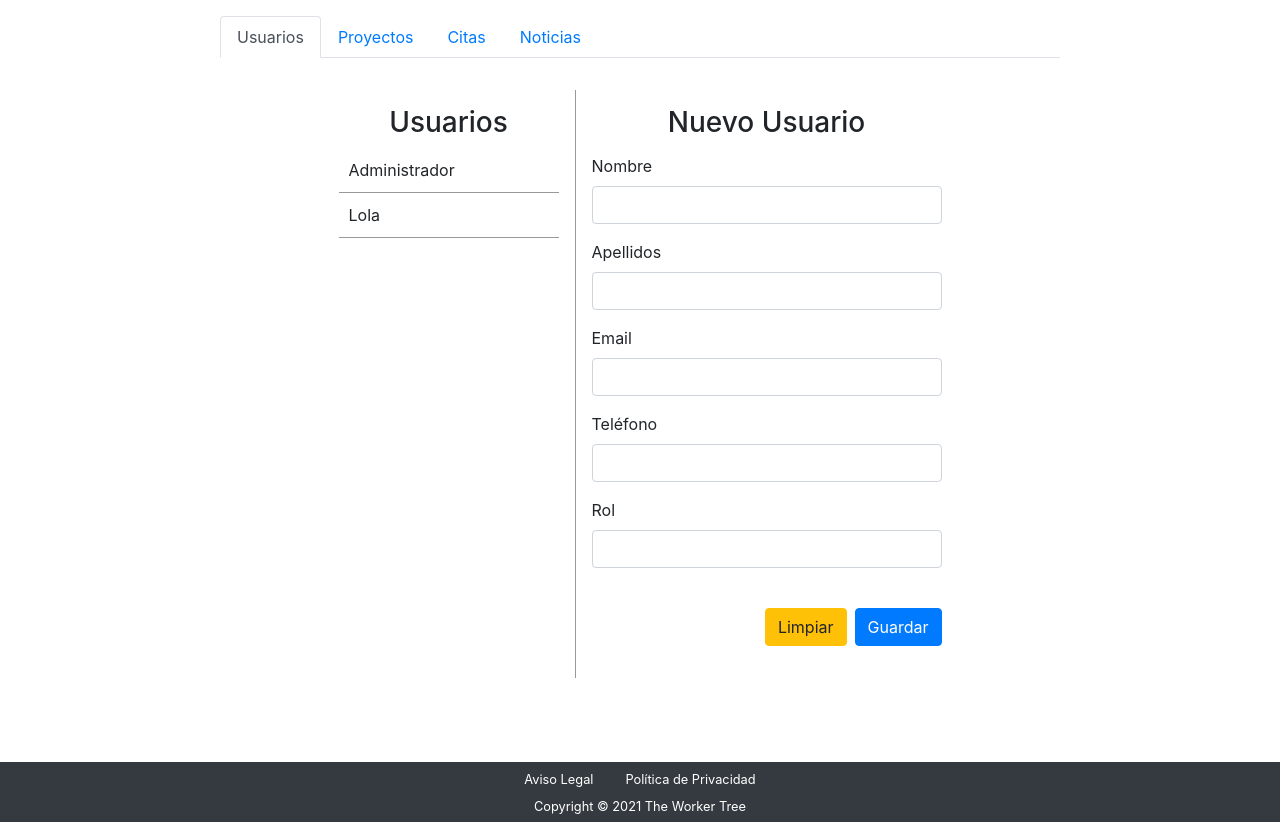
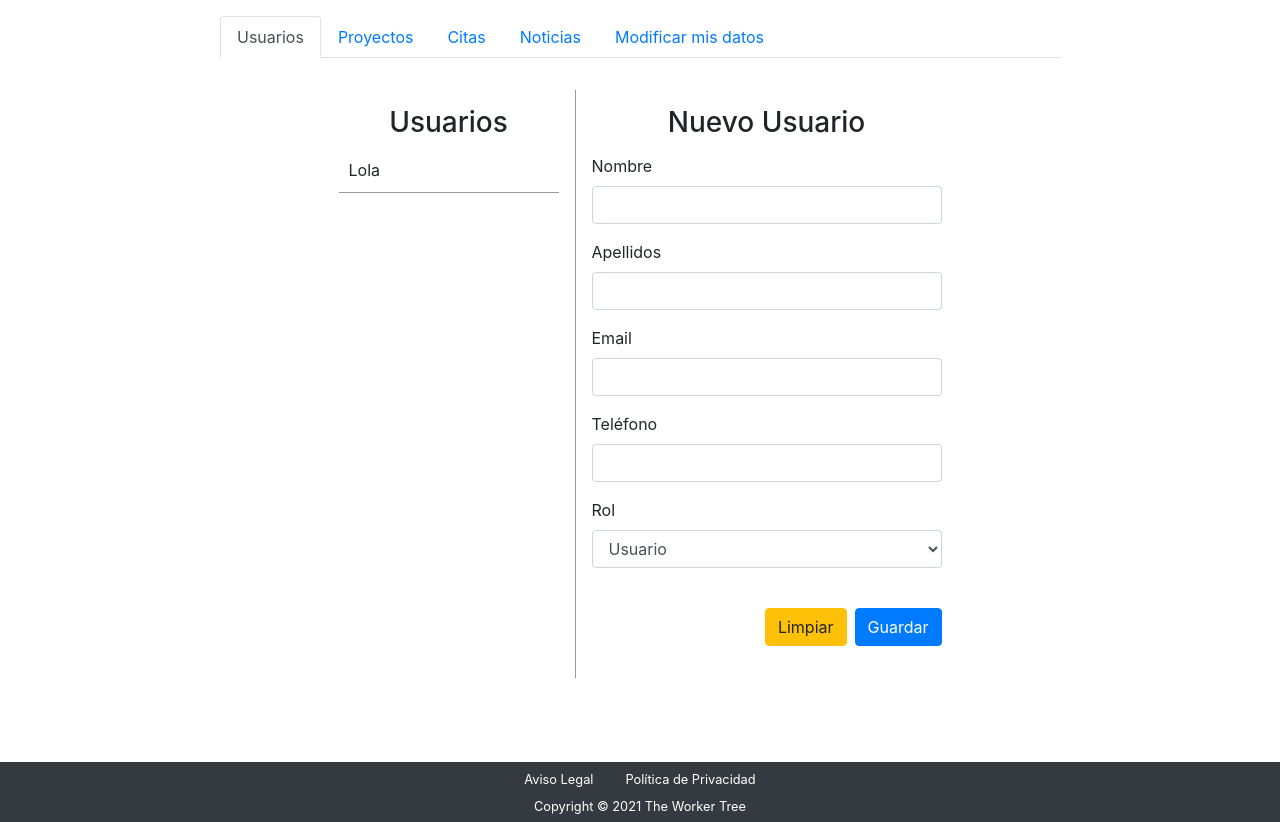
Before and after one commit to suarezgarciaroberto/twt, a PHP site: page /index.php?page=user in a window 1280 px wide. Shown: the part 86-908 px from the top of the page. Run offline with PHP 8.4, Linux system fonts and the light colour scheme; the visitor is signed in with stand-in values (Sample User, id 1); data comes from the database, SQL or seed files in the repository; data that the repository does not hold is empty; some libraries are stand-ins or nearby versions.

Commit message:
add modify data to admin

```diff
--- a/controllers/user_controller.php
+++ b/controllers/user_controller.php
@@ -110,6 +110,12 @@ class UserController{
       case 'getAll':
         echo $model->getAll();
         break;
+      case 'changePersonalData':
+        echo $this->users->updateReg($_SERVER['HTTP_USER_ID'],$_POST);
+        break;
+      case 'changePassword':
+        echo $this->users->changePassword($_SERVER['HTTP_USER_ID'],$_POST);
+        break;
       default:
         echo "Invalid Admin Action";
         break;
@@ -182,7 +188,8 @@ class UserController{
         'noticias' => $this->news->getAll(),
         'proyectos' => $this->projects->getAll(),
         'citas' => $this->dates->getAll(),
-        'usuarios' => $this->users->getAll()
+        'usuarios' => $this->users->getAll($user_id),
+        'user_data' => $this->users->getOne($user_id)
       );
     }else if($role == "user"){
       $initial_content = array(
--- a/models/users_model.php
+++ b/models/users_model.php
@@ -12,8 +12,8 @@ class UsersModel{
 
   // CRUD Operations & Close Connection
 
-  public function getAll(){
-    $sql = "SELECT `id`,".$this->columns." FROM `usuarios` WHERE 1";
+  public function getAll($adminId){
+    $sql = "SELECT `id`,".$this->columns." FROM `usuarios` WHERE `id` NOT LIKE ".$adminId;
     return $this->returnData($sql);
   }
 
--- a/views/user.php
+++ b/views/user.php
@@ -24,6 +24,9 @@
     <li class="nav-item" role="presentation">
       <a class="nav-link" id="noticias-tab" data-toggle="tab" href="#noticias" role="tab" aria-controls="noticias" aria-selected="false">Noticias</a>
     </li>
+    <li class="nav-item" role="presentation">
+      <a class="nav-link" id="mis-datos-tab" data-toggle="tab" href="#datos" role="tab" aria-controls="datos" aria-selected="false">Modificar mis datos</a>
+    </li>
   </ul>
   <div class="tab-content" id="admin-tabs-content">
     <?php
@@ -31,6 +34,7 @@
     include_once "user_sections/admin/projects_list_form.php";
     include_once "user_sections/admin/dates_list_form.php";
     include_once "user_sections/admin/news_list_form.php";
+    include_once "user_sections/personal_data.php";
     ?>
   </div>
 </div>
--- a/views/user_sections/admin/users_list_form.php
+++ b/views/user_sections/admin/users_list_form.php
@@ -35,7 +35,10 @@
         </div>
         <div class="form-group">
           <label for="role">Rol</label>
-          <input type="text" id="role-input" class="form-control user-input" name="role">
+          <select name="role" class="form-control role-select">
+            <option value="user" selected="true">Usuario</option>
+            <option value="admin">Administrador</option>
+          </select>
         </div>
         <div class="input-error"></div>
         <div class="form-group save-group">
```
Also changed, not shown: assets/js/user_scripts.js (line endings or trailing spaces), readme_images/admin_screenshot.png.
